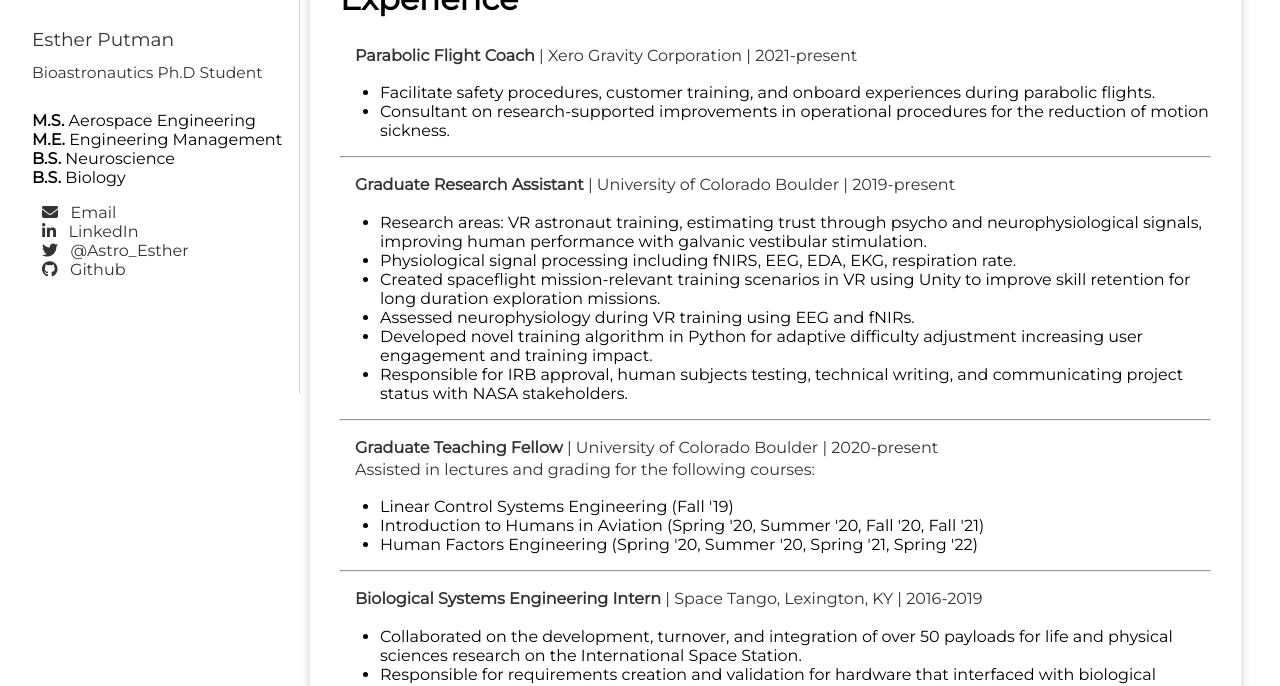
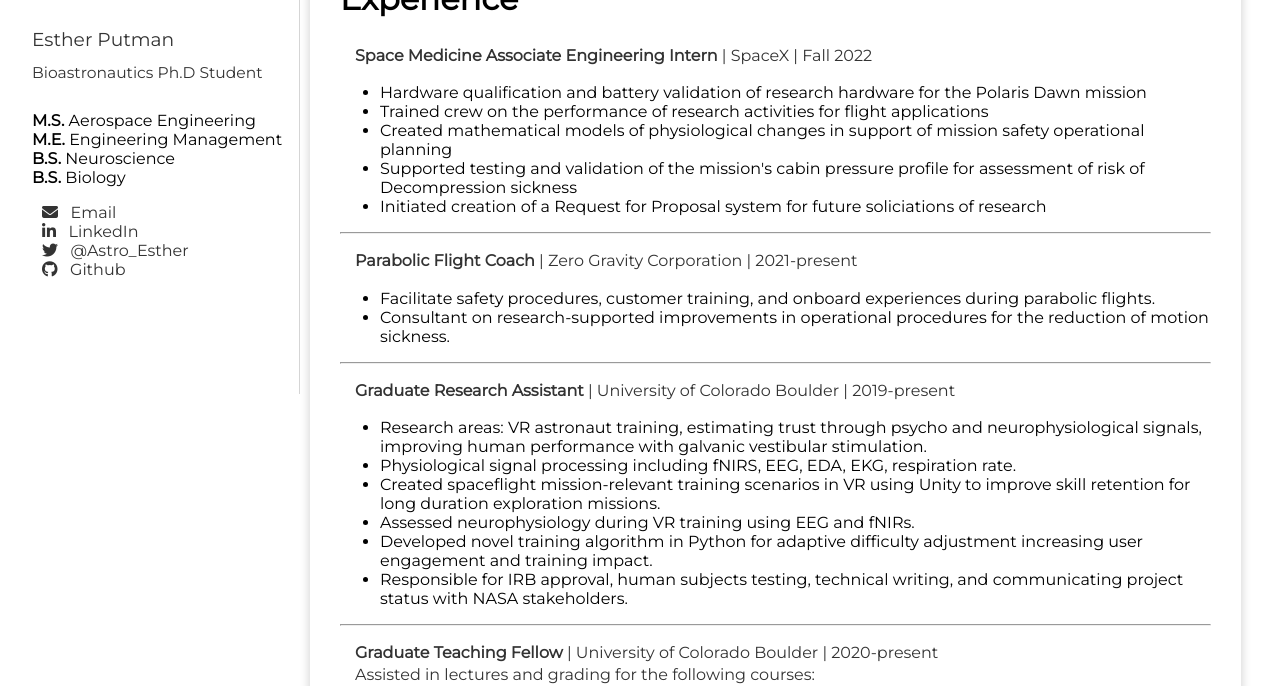
Before and after one commit to eputman/eputman.github.io, a Jekyll site: the page built from CV/index.html, in a window 1280 px wide and 900 px high, scrolled down 710 px, cut to the strip 214-900 px from the top of the window. Built offline with Jekyll 4.4.1, drawn with Linux system fonts in a browser that asks for light colours; nearby versions of some CDN libraries.

Commit message:
CV update

```diff
--- a/CV/index.html
+++ b/CV/index.html
@@ -55,7 +55,18 @@
 			<div class="container">
 			  <h2><b>Experience</b></h2>
 		<!-- Experience Item -->
-		<p class="smalltext"><b> Parabolic Flight Coach</b> | Xero Gravity Corporation | 2021-present<br>
+		<p class="smalltext"><b> Space Medicine Associate Engineering Intern</b> | SpaceX | Fall 2022<br>
+			<ul>
+				<li>Hardware qualification and battery validation of research hardware for the Polaris Dawn mission</li>
+				<li>Trained crew on the performance of research activities for flight applications</li>
+				<li>Created mathematical models of physiological changes in support of mission safety operational planning</li>
+				<li>Supported testing and validation of the mission's cabin pressure profile for assessment of risk of Decompression sickness</li>
+				<li>Initiated creation of a Request for Proposal system for future soliciations of research</li>
+			</ul>
+			<hr>
+		<!-- End of item-->
+		<!-- Next Experience -->
+		<p class="smalltext"><b> Parabolic Flight Coach</b> | Zero Gravity Corporation | 2021-present<br>
 			<ul>
 				<li>Facilitate safety procedures, customer training, and onboard experiences during parabolic flights.</li>
 				<li>Consultant on research-supported improvements in operational procedures for the reduction of motion sickness.</li>
```
